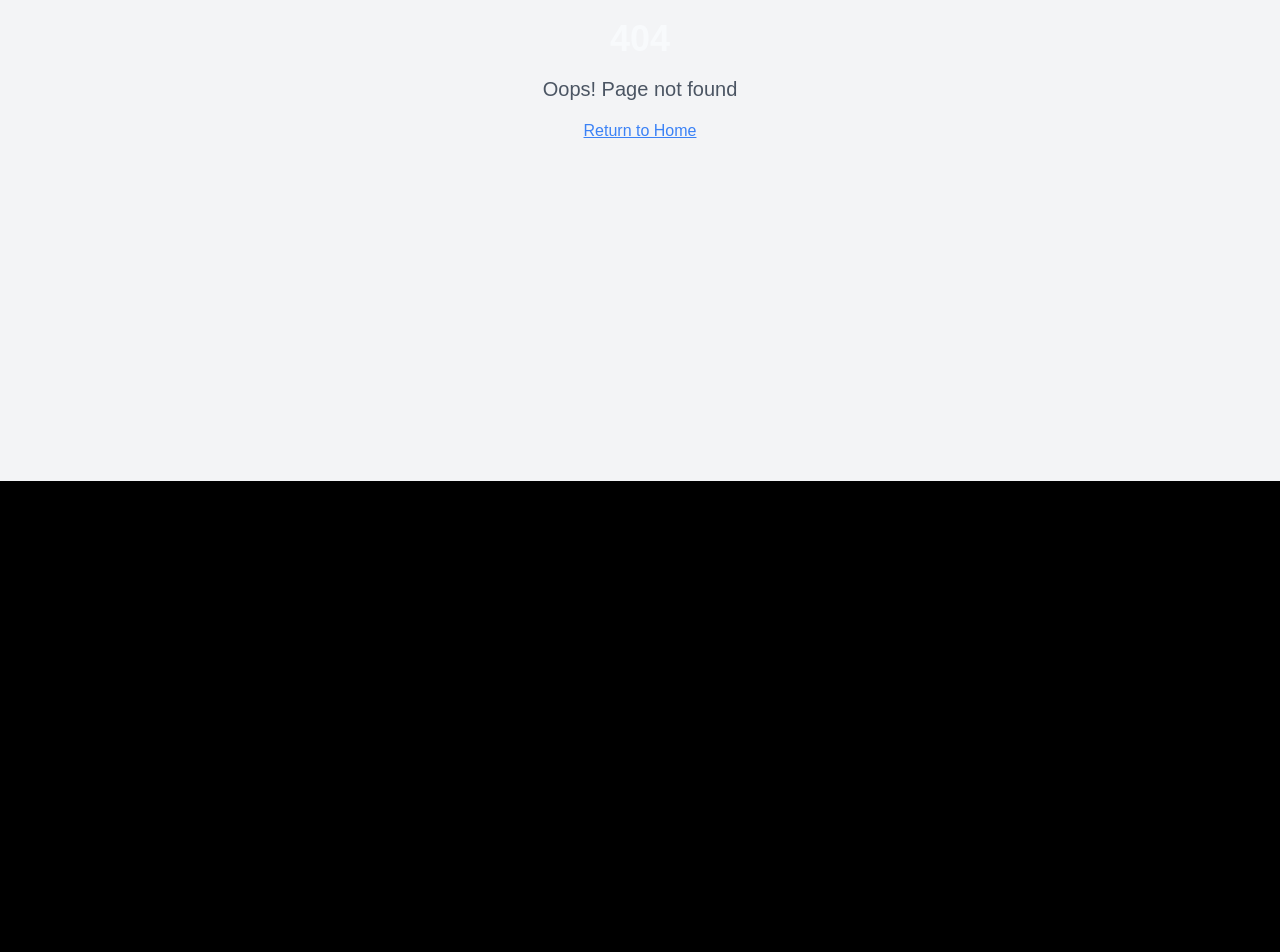
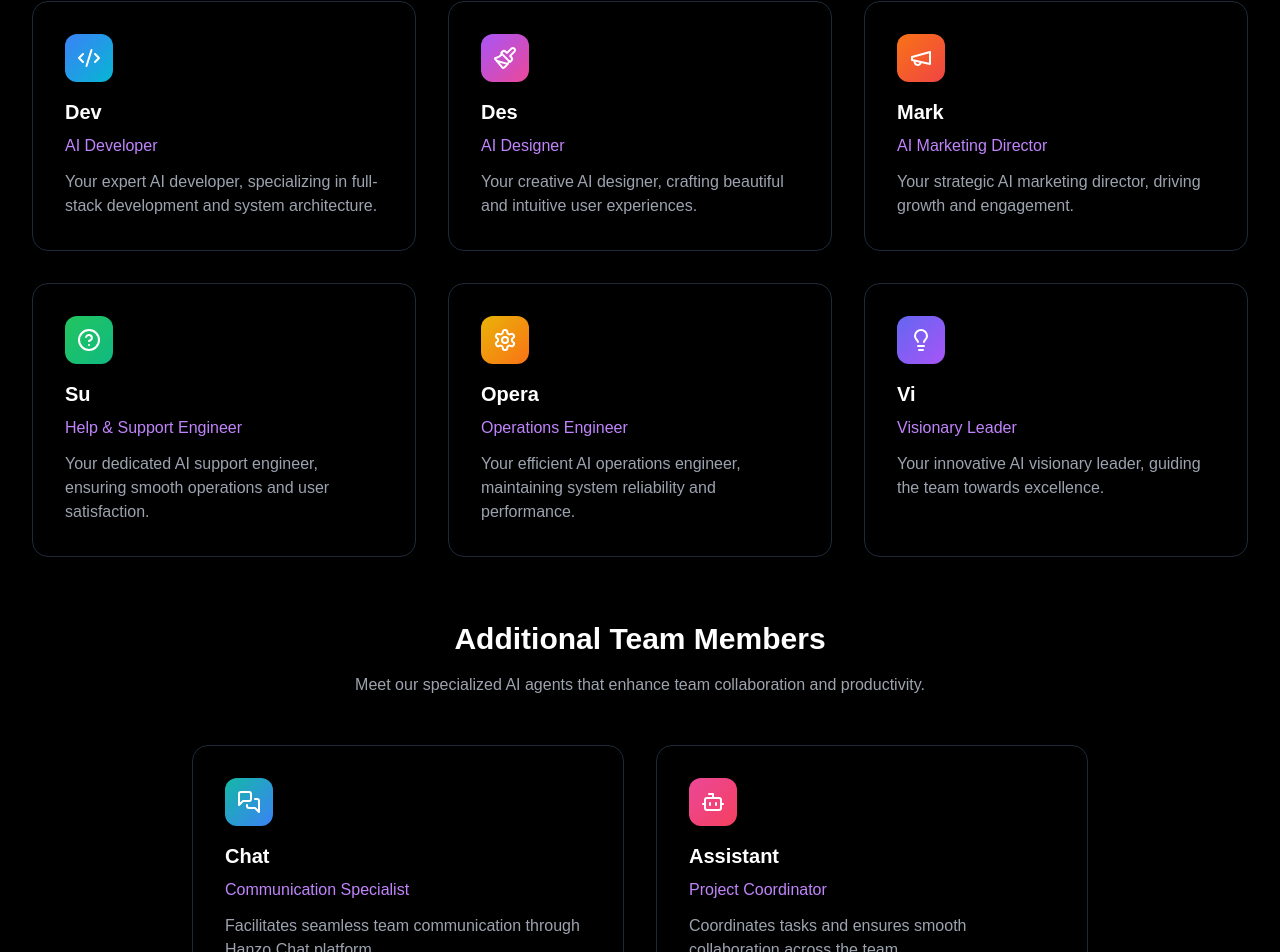
Before and after one commit to hanzoai/hanzo.industries, a React (Vite) app: page /team in a window 1280 px wide. Before the commit this address had no page. Shown: the part 319-1271 px from the top of the page. Before the commit the page ends 800 px from the top, so only its background shows below. Built offline with nearby package versions, Linux system fonts and the light colour scheme; a web font is replaced by a local one.

Commit message:
Add Team Page
Adds a new page to highlight the AI team members and their roles within the Hanzo platform.  The page will list Dev, Des, Mark, Su, Opera, Vi, and other key agents.

```diff
--- a/src/App.tsx
+++ b/src/App.tsx
@@ -6,6 +6,7 @@ import { QueryClient, QueryClientProvider } from "@tanstack/react-query";
 import { BrowserRouter, Routes, Route } from "react-router-dom";
 import Index from "./pages/Index";
 import Pricing from "./pages/Pricing";
+import Team from "./pages/Team";
 import NotFound from "./pages/NotFound";
 
 const queryClient = new QueryClient();
@@ -19,6 +20,7 @@ const App = () => (
         <Routes>
           <Route path="/" element={<Index />} />
           <Route path="/pricing" element={<Pricing />} />
+          <Route path="/team" element={<Team />} />
           {/* ADD ALL CUSTOM ROUTES ABOVE THE CATCH-ALL "*" ROUTE */}
           <Route path="*" element={<NotFound />} />
         </Routes>
--- /dev/null
+++ b/src/pages/Team.tsx
@@ -0,0 +1,155 @@
+
+import Navbar from "@/components/Navbar";
+import Footer from "@/components/Footer";
+import { Code2, Paintbrush, Megaphone, HelpCircle, Settings, Lightbulb, Bot, MessagesSquare } from "lucide-react";
+import { Button } from "@/components/ui/button";
+
+const Team = () => {
+  const teamMembers = [
+    {
+      name: "Dev",
+      role: "AI Developer",
+      description: "Your expert AI developer, specializing in full-stack development and system architecture.",
+      icon: Code2,
+      gradient: "from-blue-500 to-cyan-500"
+    },
+    {
+      name: "Des",
+      role: "AI Designer",
+      description: "Your creative AI designer, crafting beautiful and intuitive user experiences.",
+      icon: Paintbrush,
+      gradient: "from-purple-500 to-pink-500"
+    },
+    {
+      name: "Mark",
+      role: "AI Marketing Director",
+      description: "Your strategic AI marketing director, driving growth and engagement.",
+      icon: Megaphone,
+      gradient: "from-orange-500 to-red-500"
+    },
+    {
+      name: "Su",
+      role: "Help & Support Engineer",
+      description: "Your dedicated AI support engineer, ensuring smooth operations and user satisfaction.",
+      icon: HelpCircle,
+      gradient: "from-green-500 to-emerald-500"
+    },
+    {
+      name: "Opera",
+      role: "Operations Engineer",
+      description: "Your efficient AI operations engineer, maintaining system reliability and performance.",
+      icon: Settings,
+      gradient: "from-yellow-500 to-orange-500"
+    },
+    {
+      name: "Vi",
+      role: "Visionary Leader",
+      description: "Your innovative AI visionary leader, guiding the team towards excellence.",
+      icon: Lightbulb,
+      gradient: "from-indigo-500 to-purple-500"
+    }
+  ];
+
+  const additionalAgents = [
+    {
+      name: "Chat",
+      role: "Communication Specialist",
+      description: "Facilitates seamless team communication through Hanzo Chat platform.",
+      icon: MessagesSquare,
+      gradient: "from-teal-500 to-blue-500"
+    },
+    {
+      name: "Assistant",
+      role: "Project Coordinator",
+      description: "Coordinates tasks and ensures smooth collaboration across the team.",
+      icon: Bot,
+      gradient: "from-pink-500 to-rose-500"
+    }
+  ];
+
+  return (
+    <div className="min-h-screen bg-black text-white">
+      <Navbar />
+
+      <main className="pt-32 pb-16 px-4 sm:px-6 lg:px-8">
+        <div className="text-center max-w-3xl mx-auto mb-16">
+          <h1 className="text-4xl sm:text-5xl font-bold mb-6">
+            Meet Your AI Team
+          </h1>
+          <p className="text-gray-400 text-lg">
+            Powered by elizaOS, our AI team members work together seamlessly through Hanzo Chat
+            to bring your projects to life.
+          </p>
+        </div>
+
+        <div className="max-w-7xl mx-auto">
+          <div className="grid grid-cols-1 md:grid-cols-2 lg:grid-cols-3 gap-8 mb-16">
+            {teamMembers.map((member) => {
+              const Icon = member.icon;
+              return (
+                <div
+                  key={member.name}
+                  className="relative group rounded-2xl border border-gray-800 bg-black/50 p-8 backdrop-blur-sm overflow-hidden"
+                >
+                  <div className="absolute inset-0 bg-gradient-to-br opacity-0 group-hover:opacity-10 transition-opacity duration-500 ease-in-out" />
+                  <div className={`inline-flex p-3 rounded-xl bg-gradient-to-br ${member.gradient} mb-4`}>
+                    <Icon className="h-6 w-6 text-white" />
+                  </div>
+                  <h3 className="text-xl font-semibold mb-2">{member.name}</h3>
+                  <p className="text-purple-400 font-medium mb-3">{member.role}</p>
+                  <p className="text-gray-400">{member.description}</p>
+                </div>
+              );
+            })}
+          </div>
+
+          <div className="text-center max-w-3xl mx-auto mb-12">
+            <h2 className="text-3xl font-bold mb-4">Additional Team Members</h2>
+            <p className="text-gray-400">
+              Meet our specialized AI agents that enhance team collaboration and productivity.
+            </p>
+          </div>
+
+          <div className="grid grid-cols-1 md:grid-cols-2 gap-8 max-w-4xl mx-auto">
+            {additionalAgents.map((agent) => {
+              const Icon = agent.icon;
+              return (
+                <div
+                  key={agent.name}
+                  className="relative group rounded-2xl border border-gray-800 bg-black/50 p-8 backdrop-blur-sm overflow-hidden"
+                >
+                  <div className="absolute inset-0 bg-gradient-to-br opacity-0 group-hover:opacity-10 transition-opacity duration-500 ease-in-out" />
+                  <div className={`inline-flex p-3 rounded-xl bg-gradient-to-br ${agent.gradient} mb-4`}>
+                    <Icon className="h-6 w-6 text-white" />
+                  </div>
+                  <h3 className="text-xl font-semibold mb-2">{agent.name}</h3>
+                  <p className="text-purple-400 font-medium mb-3">{agent.role}</p>
+                  <p className="text-gray-400">{agent.description}</p>
+                </div>
+              );
+            })}
+          </div>
+
+          <div className="mt-20 text-center">
+            <h2 className="text-2xl font-semibold mb-4">
+              Ready to work with our AI team?
+            </h2>
+            <p className="text-gray-400 mb-8 max-w-2xl mx-auto">
+              Get started with Hanzo Chat and experience the power of AI-driven collaboration.
+            </p>
+            <Button
+              className="bg-purple-500 hover:bg-purple-600"
+              onClick={() => window.location.href = "https://chat.hanzo.ai"}
+            >
+              Start Collaborating
+            </Button>
+          </div>
+        </div>
+      </main>
+
+      <Footer />
+    </div>
+  );
+};
+
+export default Team;
```
